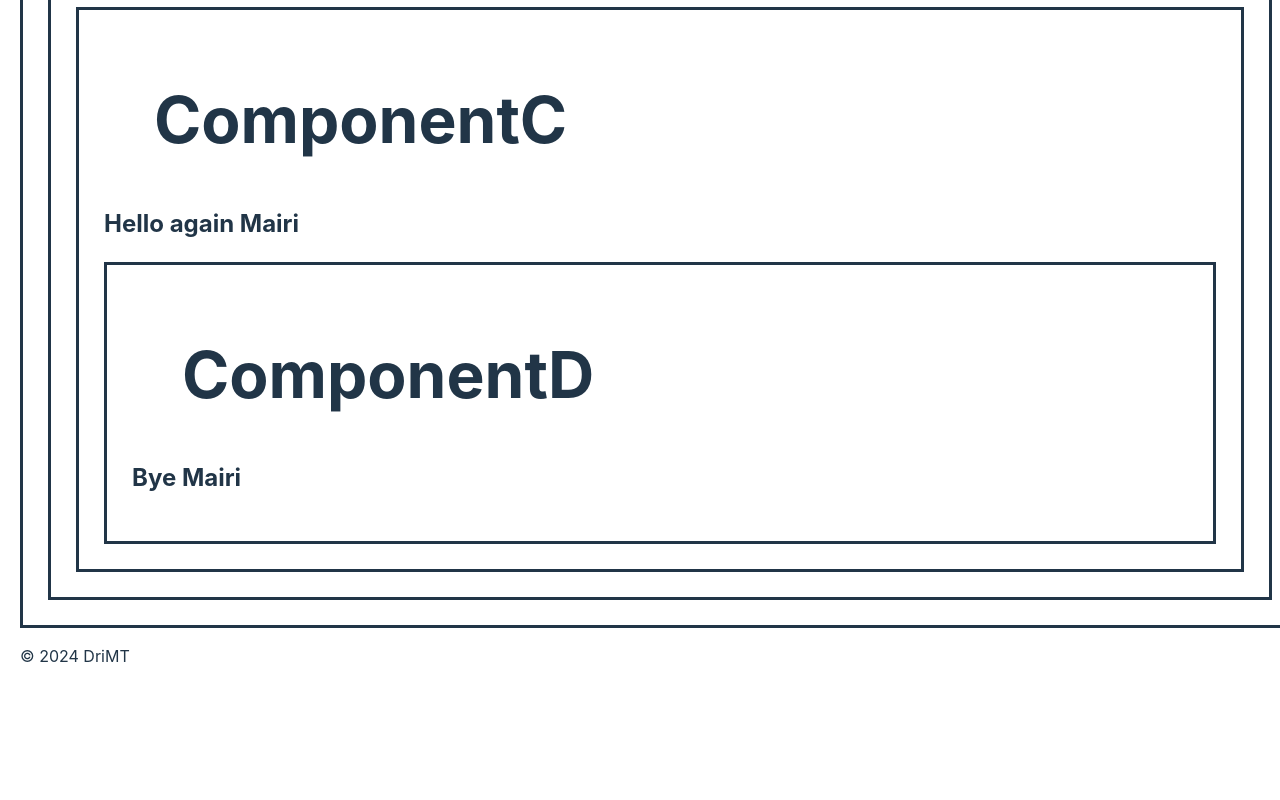
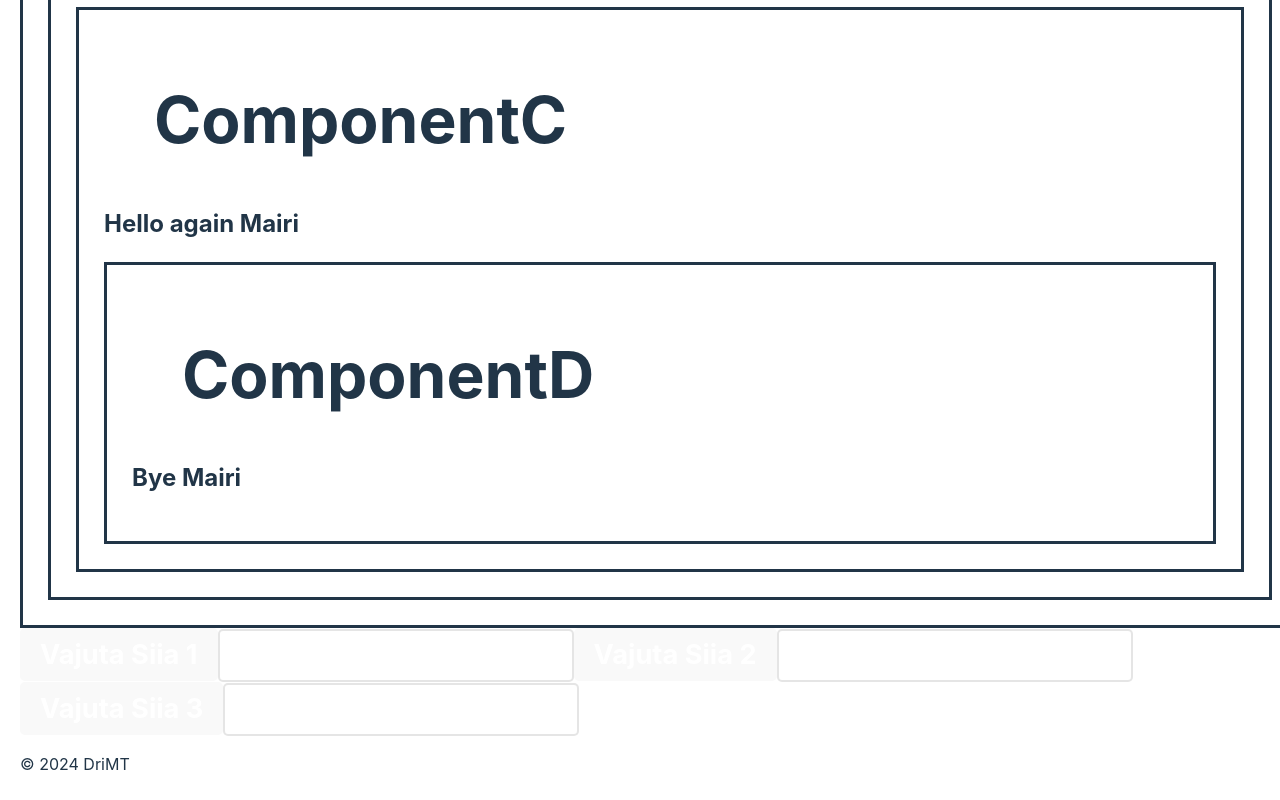
Before and after one commit to mairitikk/project-css-html, a React (Vite) app in the folder my-react-app/: page / in a window 1280 px wide. Shown: the part 7403-8203 px from the top of the page. Before the commit the page ends 8095 px from the top, so only its background shows below. Built offline with nearby package versions, Linux system fonts and the light colour scheme.

Commit message:
add UseRef

```diff
--- a/my-react-app/src/App.jsx
+++ b/my-react-app/src/App.jsx
@@ -20,6 +20,7 @@ import UseEffectHook from "./UseEffectHook.jsx";
 import UseEffect2 from "./UseEffect2.jsx";
 import DigitalClock from "./DigitalClock.jsx";
 import ComponentA from "./ComponentA.jsx";
+import UseRef from "./UseRef.jsx";
 
 function App() {
   return (
@@ -50,6 +51,7 @@ function App() {
       <UseEffect2></UseEffect2>
       <DigitalClock></DigitalClock>
       <ComponentA></ComponentA>
+      <UseRef></UseRef>
 
       <Footer></Footer>
 
--- /dev/null
+++ b/my-react-app/src/UseRef.jsx
@@ -0,0 +1,57 @@
+/* eslint-disable no-unused-vars */
+import React, {useState, useEffect, useRef} from "react"
+
+function UseRef() {
+
+
+
+    const inputRef1 = useRef(null);
+    const inputRef2 = useRef(null);
+    const inputRef3 = useRef(null);
+
+
+    useEffect(() => {
+        console.log("component render")
+
+    })
+
+    function handleClick1() {
+        inputRef1.current.focus();
+        inputRef1.current.style.backgroundColor = "yellow";
+        inputRef2.current.style.backgroundColor = "";
+        inputRef3.current.style.backgroundColor = "";
+    }
+
+       function handleClick2() {
+        inputRef2.current.focus();
+           inputRef2.current.style.backgroundColor = "";
+           inputRef2.current.style.backgroundColor = "yellow";
+        inputRef3.current.style.backgroundColor = "";
+    }
+
+       function handleClick3() {
+        inputRef3.current.focus();
+           inputRef3.current.style.backgroundColor = "";
+           inputRef2.current.style.backgroundColor = "";
+        inputRef3.current.style.backgroundColor = "yellow";
+    }
+
+
+    return (
+        <div>
+        <button onClick={handleClick1}>Vajuta Siia 1
+            </button>
+            <input ref={inputRef1} type="text" />
+
+            <button onClick={handleClick2}>Vajuta Siia 2
+            </button>
+
+            <input ref={inputRef2} type="text" />
+            <button onClick={handleClick3}>Vajuta Siia 3
+            </button>
+            <input ref={inputRef3} type="text" />
+
+        </div>)
+}
+
+export default UseRef
```
